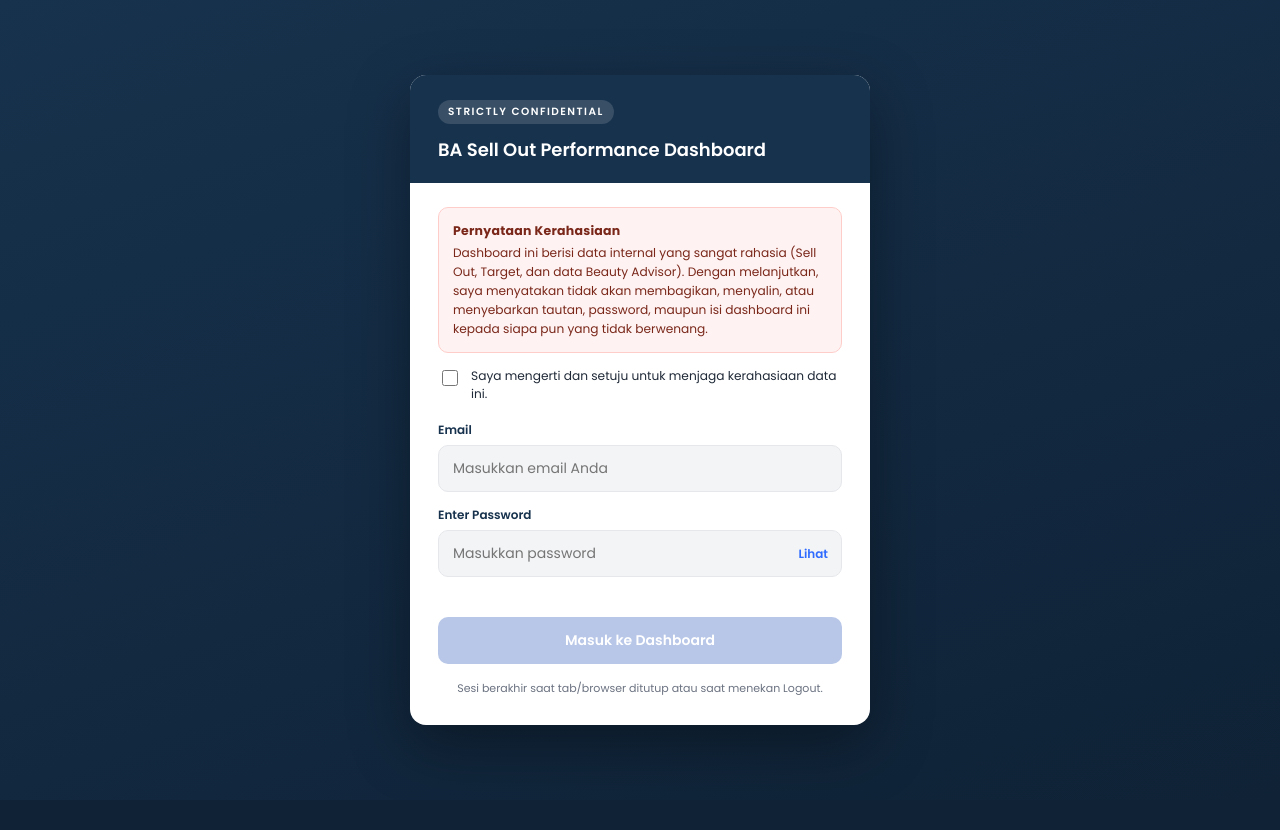
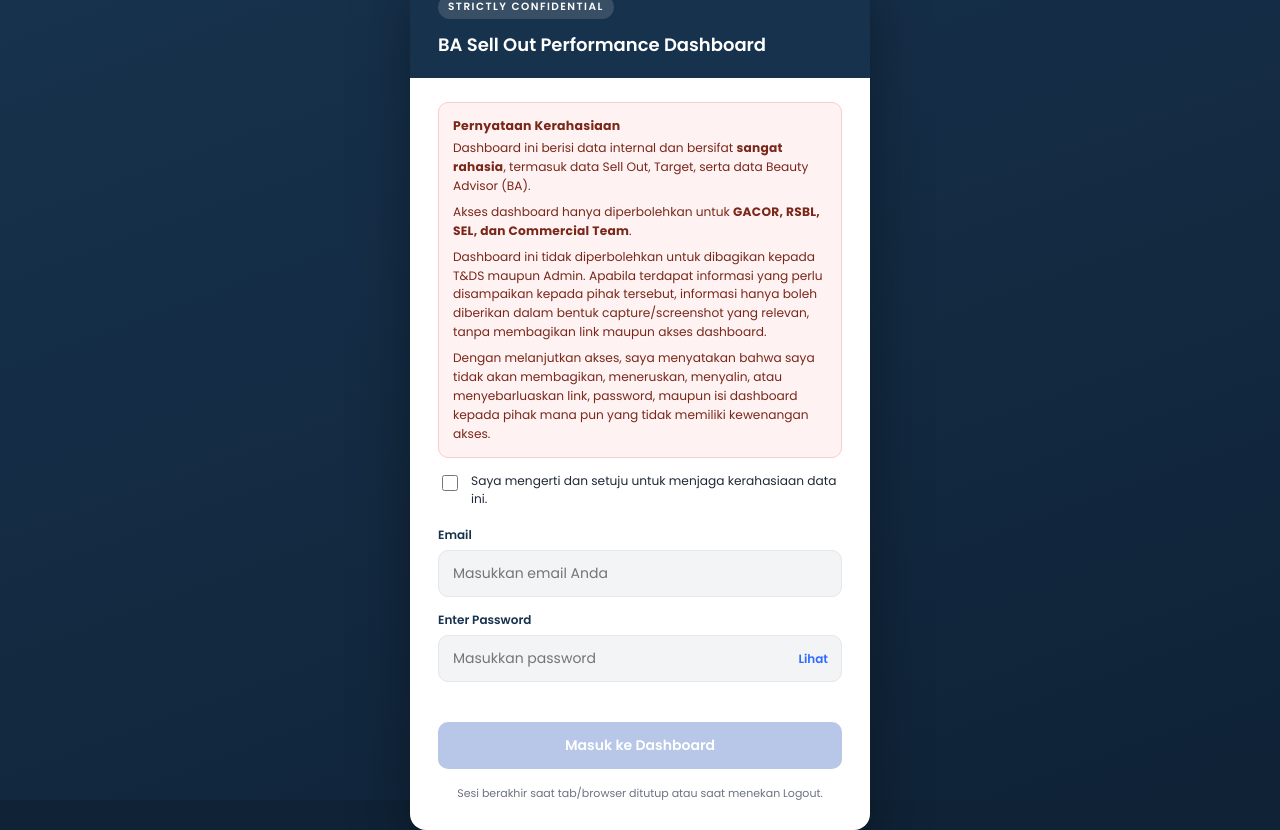
Before and after one commit to mardevpalingservice/ba-dash, a plain HTML site: page index.html in a window 1280 px wide. Before the commit the page ends 800 px from the top, so only its background shows below. Drawn offline with Linux system fonts and the light colour scheme.

Commit message:
Add files via upload

```diff
--- a/index.html
+++ b/index.html
@@ -23,6 +23,7 @@ body.shellmode{display:block;padding:0;overflow:hidden;background:var(--deep)}
 .body{padding:24px 28px 28px}
 .notice{background:#FEF3F2;border:1px solid #FECDCA;border-radius:10px;padding:13px 14px;font-size:12.2px;line-height:1.55;color:#7A271A}
 .notice b{display:block;margin-bottom:4px;font-size:12.5px;letter-spacing:.02em}
+.notice p{margin:0 0 7px}.notice p:last-child{margin-bottom:0}
 .agree{display:flex;gap:10px;align-items:flex-start;margin:14px 0 18px;font-size:12.2px;line-height:1.5;color:var(--text);cursor:pointer}
 .agree input{margin-top:3px;width:16px;height:16px;accent-color:var(--blue);flex:none}
 label.l{display:block;font-size:12px;font-weight:600;color:var(--navy);margin:0 0 6px}
@@ -69,7 +70,10 @@ iframe.mf.on{visibility:visible;pointer-events:auto;z-index:2}
   <form class="body" id="form" autocomplete="off" novalidate>
     <div class="notice">
       <b>Pernyataan Kerahasiaan</b>
-      Dashboard ini berisi data internal yang sangat rahasia (Sell Out, Target, dan data Beauty Advisor). Dengan melanjutkan, saya menyatakan tidak akan membagikan, menyalin, atau menyebarkan tautan, password, maupun isi dashboard ini kepada siapa pun yang tidak berwenang.
+      <p>Dashboard ini berisi data internal dan bersifat <b style="display:inline;margin:0;font-size:inherit">sangat rahasia</b>, termasuk data Sell Out, Target, serta data Beauty Advisor (BA).</p>
+      <p>Akses dashboard hanya diperbolehkan untuk <b style="display:inline;margin:0;font-size:inherit">GACOR, RSBL, SEL, dan Commercial Team</b>.</p>
+      <p>Dashboard ini tidak diperbolehkan untuk dibagikan kepada T&amp;DS maupun Admin. Apabila terdapat informasi yang perlu disampaikan kepada pihak tersebut, informasi hanya boleh diberikan dalam bentuk capture/screenshot yang relevan, tanpa membagikan link maupun akses dashboard.</p>
+      <p>Dengan melanjutkan akses, saya menyatakan bahwa saya tidak akan membagikan, meneruskan, menyalin, atau menyebarluaskan link, password, maupun isi dashboard kepada pihak mana pun yang tidak memiliki kewenangan akses.</p>
     </div>
     <label class="agree"><input type="checkbox" id="agree"><span>Saya mengerti dan setuju untuk menjaga kerahasiaan data ini.</span></label>
     <label class="l" for="em">Email</label>
```
